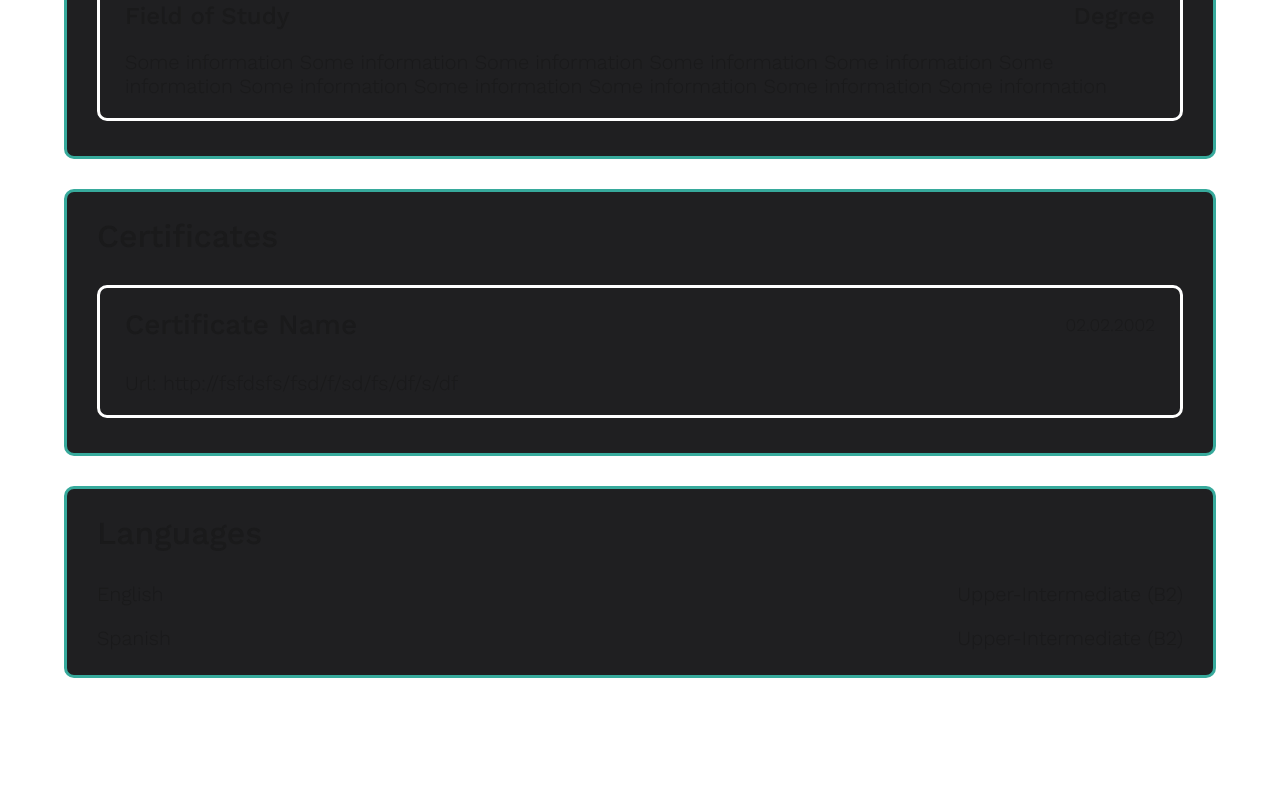
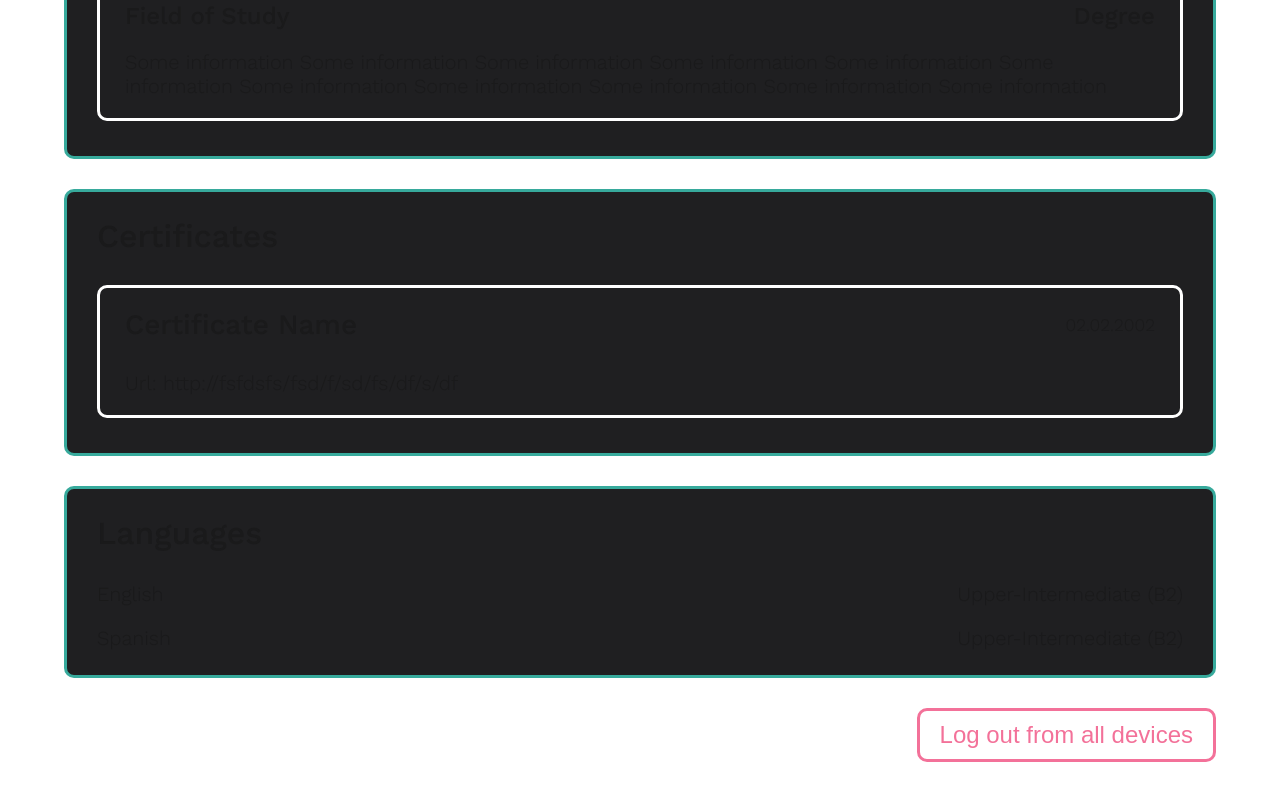
Before and after one commit to Crosshell/next-step, a Next.js app in the folder apps/front/: page /profile in a window 1280 px wide. Shown: the part 1342-2142 px from the top of the page. Before the commit the page ends 2070 px from the top, so only its background shows below. Built offline with nearby package versions, Linux system fonts and the light colour scheme.

Commit message:
feat: add logout all

```diff
--- a/apps/front/src/app/globals.css
+++ b/apps/front/src/app/globals.css
@@ -73,6 +73,11 @@ h5 {
   justify-content: center;
 }
 
+.row-end {
+  display: flex;
+  justify-content: end;
+}
+
 .align-center {
   display: flex;
   align-items: center;
--- a/apps/front/src/app/profile/page.module.css
+++ b/apps/front/src/app/profile/page.module.css
@@ -70,3 +70,12 @@
   display: inline;
   font-size: 1.5rem;
 }
+
+.logout-btn {
+  padding: 10px 20px;
+  background-color: transparent;
+  border: 3px solid #f37199;
+  border-radius: 10px;
+  font-size: 1.5rem;
+  color: #f37199;
+}
--- a/apps/front/src/app/profile/page.tsx
+++ b/apps/front/src/app/profile/page.tsx
@@ -1,3 +1,5 @@
+'use client';
+
 import Link from 'next/link';
 import Image from 'next/image';
 
@@ -9,8 +11,37 @@ import AnimatedIcon from '@/components/HoveredItem/HoveredItem';
 import { faPencil } from '@fortawesome/free-solid-svg-icons';
 import classes from './page.module.css';
 import itemClasses from '../../components/ProfileItems/Profile.module.css';
+import { useMutation } from '@tanstack/react-query';
+import { logoutUser } from '@/services/userService';
+import { useAuthStore } from '@/store/authSlice';
+import { useRouter } from 'next/navigation';
 
 export default function ProfilePage() {
+  const router = useRouter();
+  const { setIsLogged, setIsConfirmed, setRole } = useAuthStore();
+
+  const { mutate: logoutMutate } = useMutation({
+    mutationFn: logoutUser,
+    onSuccess: () => {
+      setIsLogged(false);
+      setIsConfirmed(false);
+      setRole(undefined);
+      router.push('/sign-in');
+    },
+    onError: (err) => {
+      console.error('Logout failed:', err);
+    },
+  });
+
+  const handleLogoutAll = () => {
+    const confirmLogout = window.confirm(
+      'Are you sure you want to log out from all devices?'
+    );
+    if (!confirmLogout) return;
+
+    logoutMutate();
+  };
+
   return (
     <div className="container">
       <h1 className={classes['page-header']}>Your Next Level Profile</h1>
@@ -94,6 +125,11 @@ export default function ProfilePage() {
           <span>Upper-Intermediate (B2)</span>
         </p>
       </InfoBox>
+      <div className="row-end">
+        <button className={classes['logout-btn']} onClick={handleLogoutAll}>
+          Log out from all devices
+        </button>
+      </div>
     </div>
   );
 }
--- a/apps/front/src/components/MainHeader/MainHeader.tsx
+++ b/apps/front/src/components/MainHeader/MainHeader.tsx
@@ -22,7 +22,7 @@ export default function MainHeader() {
 
   const { isLogged, setIsLogged, setIsConfirmed, setRole } = useAuthStore();
 
-  const handleLogOut = async () => {
+  const handleLogout = async () => {
     const confirmLogout = window.confirm('Are you sure you want to log out?');
     if (!confirmLogout) return;
 
@@ -103,7 +103,7 @@ export default function MainHeader() {
                 scale: 1.1,
                 borderColor: 'white',
               }}
-              onClick={handleLogOut}
+              onClick={handleLogout}
             >
               Log Out
             </motion.button>
--- a/apps/front/src/services/userService.ts
+++ b/apps/front/src/services/userService.ts
@@ -155,3 +155,16 @@ export async function logoutUser() {
 
   return response.json();
 }
+
+export async function logoutAll() {
+  const response = await fetch('http://localhost:8020/api/auth/logout-all', {
+    method: 'POST',
+    credentials: 'include',
+  });
+
+  if (!response.ok) {
+    throw new Error('Logout failed');
+  }
+
+  return response.json();
+}
```
